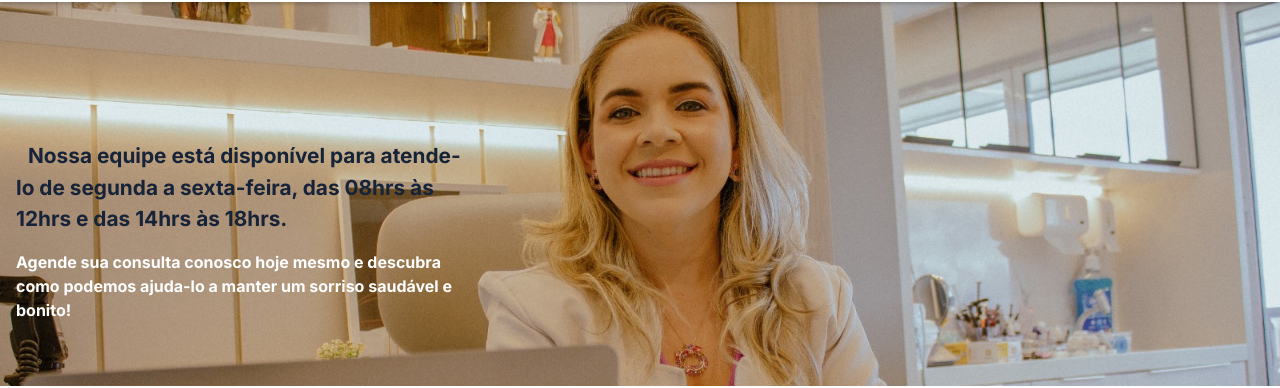
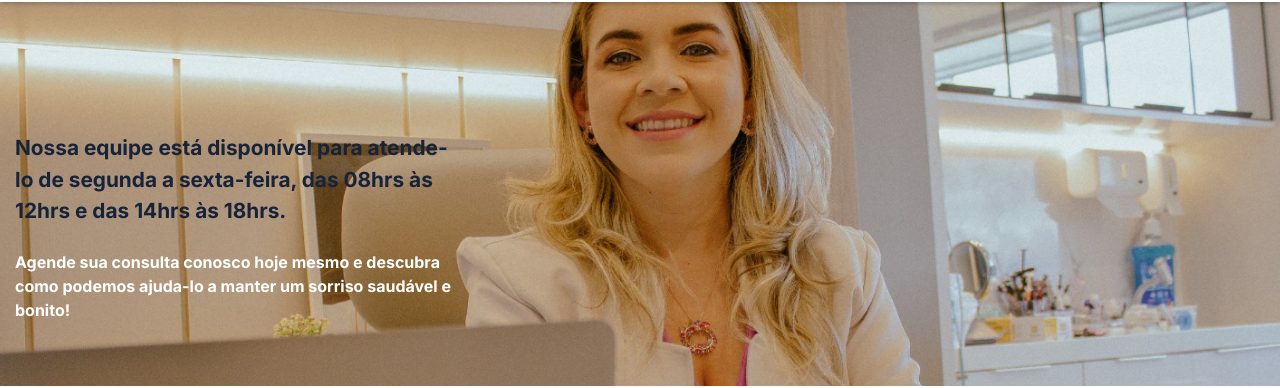
Before and after one commit to RodrigoBarreto2015/Odonto, a React (Vite) app: page / in a window 1280 px wide. Shown: the part 114-502 px from the top of the page. Built offline with nearby package versions, Linux system fonts and the light colour scheme.

Commit message:
style: header image style change

```diff
--- a/src/components/Header/Header.css
+++ b/src/components/Header/Header.css
@@ -1,7 +1,7 @@
 header {
     height: 45vh;
     min-height: 500px;
-    background: url("../../assets/images/header.jpeg") no-repeat top fixed;
+    background: url("../../assets/images/header.jpg") center;
     -webkit-background-size: cover;
     -moz-background-size: cover;
     -o-background-size: cover;
@@ -19,17 +19,17 @@ header {
     width: 35%;
     position: absolute;
     bottom: 4rem;
-    left: 16px;
+    left: 15px;
     font-weight: bold;
 }
 
-.text-header p {
+.title {
     font-weight: bold;
     font-size: 1.3rem;
     text-wrap: wrap;
 }
 
-.text-header span {
+.subtitle {
     font-weight: bold;
     font-size: 1rem;
     color: white;
@@ -45,7 +45,6 @@ header {
         display: flex;
         flex: 1 1 auto;
         flex-direction: column;
-        text-indent: 5px;
         border: 2px solid var(--primary);
     }
 }
@@ -54,7 +53,7 @@ header {
     header {
         min-height: 400px;
         height: 45%;
-        background: url("../../assets/images/header.jpeg") no-repeat center center fixed;
+        background: url("../../assets/images/header.jpg") center;
         -webkit-background-size: cover;
         -moz-background-size: cover;
         -o-background-size: cover;
--- a/src/components/Header/Header.tsx
+++ b/src/components/Header/Header.tsx
@@ -5,15 +5,15 @@ export const Header = () => {
     <>
       <header>
         <div className="text-header">
-          <p>Nossa equipe está disponível para atende-lo de segunda a sexta-feira,
-            das 08hrs às 12hrs e das 14hrs às 18hrs.</p>
-          <span>
+          <span className="title">Nossa equipe está disponível para atende-lo de segunda a sexta-feira,
+            das 08hrs às 12hrs e das 14hrs às 18hrs.</span><br /><br />
+          <span className="subtitle">
             Agende sua consulta conosco hoje mesmo e
             descubra como podemos ajuda-lo a manter um sorriso saudável e bonito!
           </span>
         </div>
       </header>
-      <div className="vstack gap-3">
+      <div className="vstack gap-1">
         <div className="p-2">Nossa equipe está disponível para atende-lo de segunda a sexta-feira,
           das 08hrs às 12hrs e das 14hrs às 18hrs. E aos sábados de 08hrs às 12hrs.</div>
         <div className="p-2">Agende sua consulta conosco hoje mesmo e
```
Also changed, not shown: src/assets/images/header.jpeg (deleted), src/assets/images/header.jpg (added).
